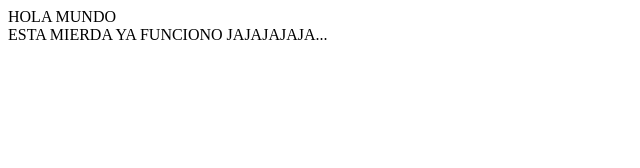
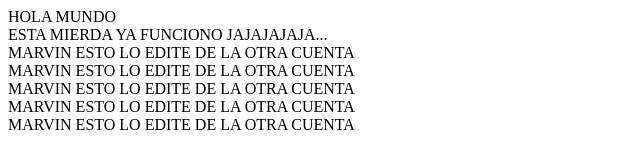
Before and after one commit to marvin3001/prueba1, a plain HTML site: page web/index.html in a window 1280 px wide. Shown: the whole page, without its empty margins (0-640 px from the left). Drawn offline with Linux system fonts and the light colour scheme.

Commit message:
Aporte 3

```diff
--- a/web/index.html
+++ b/web/index.html
@@ -13,5 +13,10 @@ and open the template in the editor.
     <body>
         <div>HOLA MUNDO</div>
         <div>ESTA MIERDA YA FUNCIONO JAJAJAJAJA...</div>
+        <div>MARVIN ESTO LO EDITE DE LA OTRA CUENTA</div>
+        <div>MARVIN ESTO LO EDITE DE LA OTRA CUENTA</div>
+        <div>MARVIN ESTO LO EDITE DE LA OTRA CUENTA</div>
+        <div>MARVIN ESTO LO EDITE DE LA OTRA CUENTA</div>
+        <div>MARVIN ESTO LO EDITE DE LA OTRA CUENTA</div>
     </body>
 </html>
```
